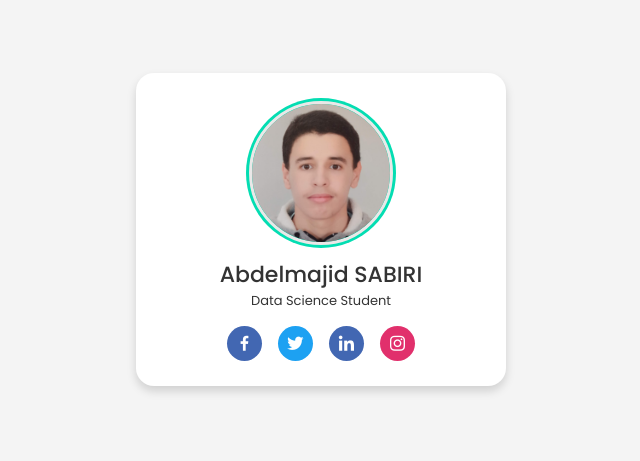
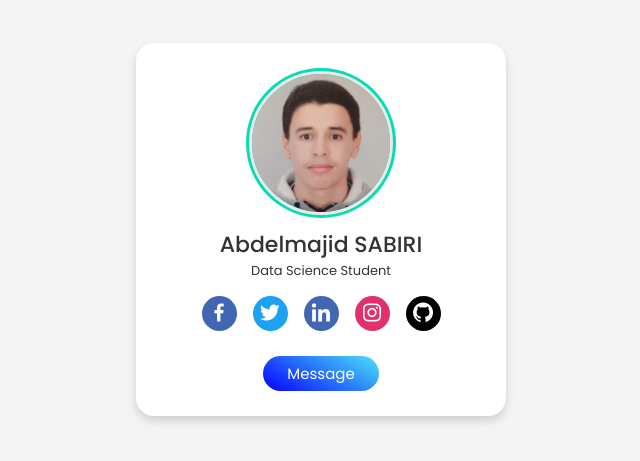
Before and after one commit to AbdelmajidSabiri/Profile-Card, a plain HTML site: page index.html in a window 1280 px wide. Shown: the part 171-632 px from the top of the page, without its empty margins (319-959 px from the left). Drawn offline with nearby package versions, Linux system fonts and the light colour scheme.

Commit message:
Add github icon and message button

```diff
--- a/index.html
+++ b/index.html
@@ -38,7 +38,15 @@
             <a href="#" class="link" style = "background: #e1306c;">
                 <i class='bx bxl-instagram ' ></i>
             </a>
+
+            <a href="#" class="link" style = "background: #000000;">
+                <i class='bx bxl-github ' ></i>
+            </a>
         </div>
+
+    <div class="buttons">
+        <button class="button">Message</button>
+    </div>
 
     </div>
 </body>
--- a/style.css
+++ b/style.css
@@ -71,10 +71,48 @@ body{
     justify-content: center;
     height: 35px;
     width: 35px;
-    font-size: 20px;
+    font-size: 24px;
     border-radius: 50%;
     background-color: #4267b2;
     color : white;
     margin: 0 8px;
     text-decoration: none;
 }
+
+.profile-card .buttons{
+    display: flex;
+    align-items: center;
+    margin-top: 25px;
+}
+.buttons .button {
+    border: none;
+    color: #fff;
+    background-image: linear-gradient(30deg, #0400ff, #4ce3f7);
+    border-radius: 18px;
+    background-size: 100% auto;
+    font-size: 15px;
+    padding: 0.4em 1.6em;
+    cursor: pointer;
+
+}
+
+button:hover {
+    background-position: right center;
+    background-size: 200% auto;
+    -webkit-animation: pulse 2s infinite;
+    animation: pulse512 1.5s infinite;
+}
+
+@keyframes pulse512 {
+    0% {
+     box-shadow: 0 0 0 0 #05bada66;
+    }
+
+    70% {
+     box-shadow: 0 0 0 10px rgb(218 103 68 / 0%);
+    }
+
+    100% {
+     box-shadow: 0 0 0 0 rgb(218 103 68 / 0%);
+    }
+}
```
